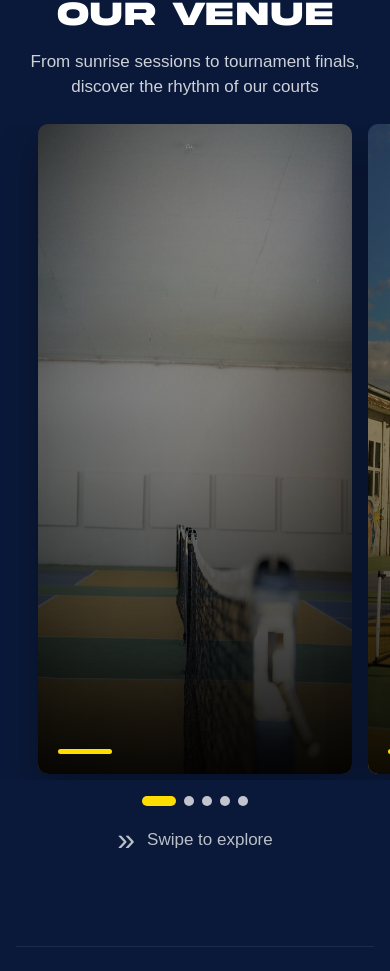
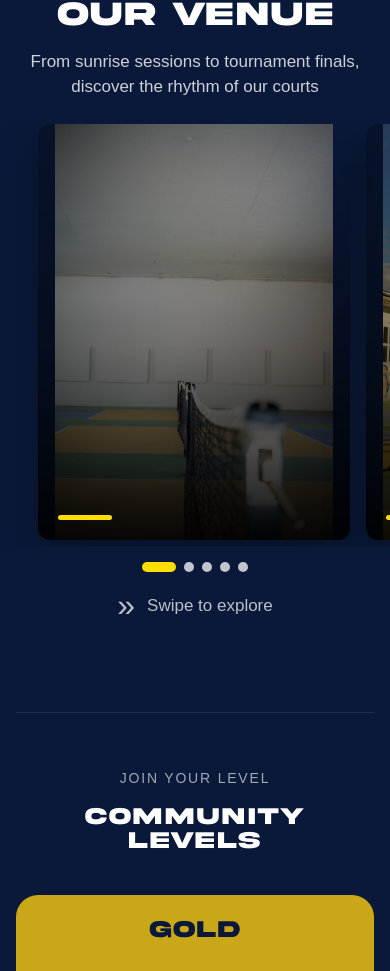
Before and after one commit to syedahadimran/my-react-site, a React (Vite) app: page / in a window 390 px wide. Shown: the part 1799-2770 px from the top of the page. Built offline with nearby package versions, Linux system fonts and the light colour scheme.

Commit message:
minor changes

```diff
--- a/src/sections/VenueSessions/VenueSessions.css
+++ b/src/sections/VenueSessions/VenueSessions.css
@@ -59,9 +59,9 @@
   position: relative;
   flex-shrink: 0;
   width: 85vw;
-  aspect-ratio: 9 / 16;
-  min-height: 500px;
-  max-height: 85vh;
+  aspect-ratio: 9 / 14;
+  min-height: auto;
+  max-height: unset;
   border-radius: 12px;
   overflow: hidden;
   scroll-snap-align: center;
@@ -80,7 +80,7 @@
   inset: 0;
   width: 100%;
   height: 100%;
-  object-fit: fill;
+  object-fit: contain;
   transition: transform 0.7s ease;
 }
 
@@ -324,9 +324,9 @@
   }
 
   .venue-sessions__card {
-    width: calc(100vw - 76px);
-    min-height: 650px;
-    border-radius: 10px;
+     width: calc(100vw - 76px);
+    aspect-ratio: 3 / 4;  /* your working ratio */
+    min-height: unset;
   }
 
   .venue-sessions__content {
@@ -406,7 +406,8 @@
   }
 
   .venue-sessions__card {
-    width: calc(100vw - 76px);
-    min-height: 650px;
+     width: calc(100vw - 78px);
+    aspect-ratio: 3 / 4;  /* your working ratio */
+    min-height: unset;
   }
 }
```
